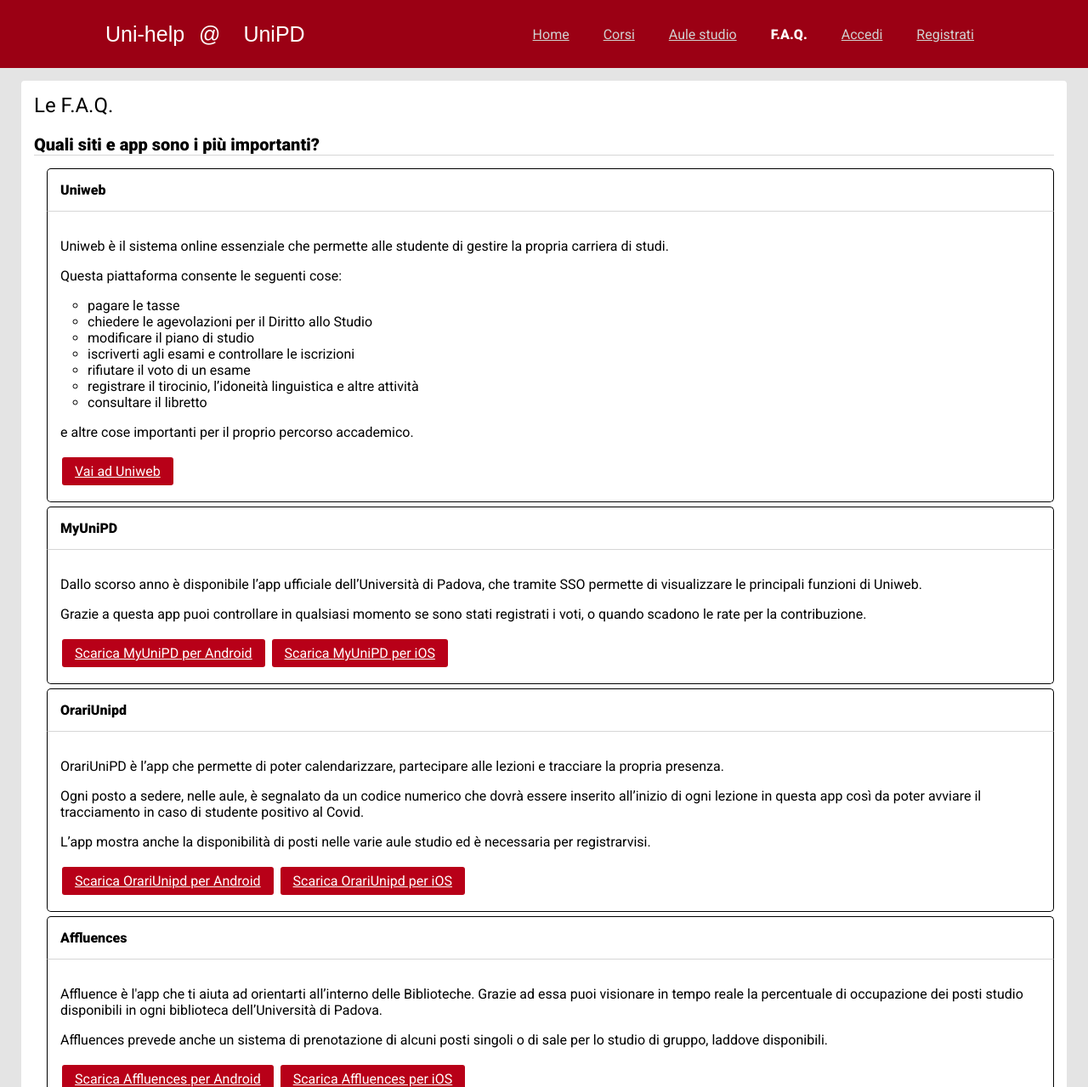
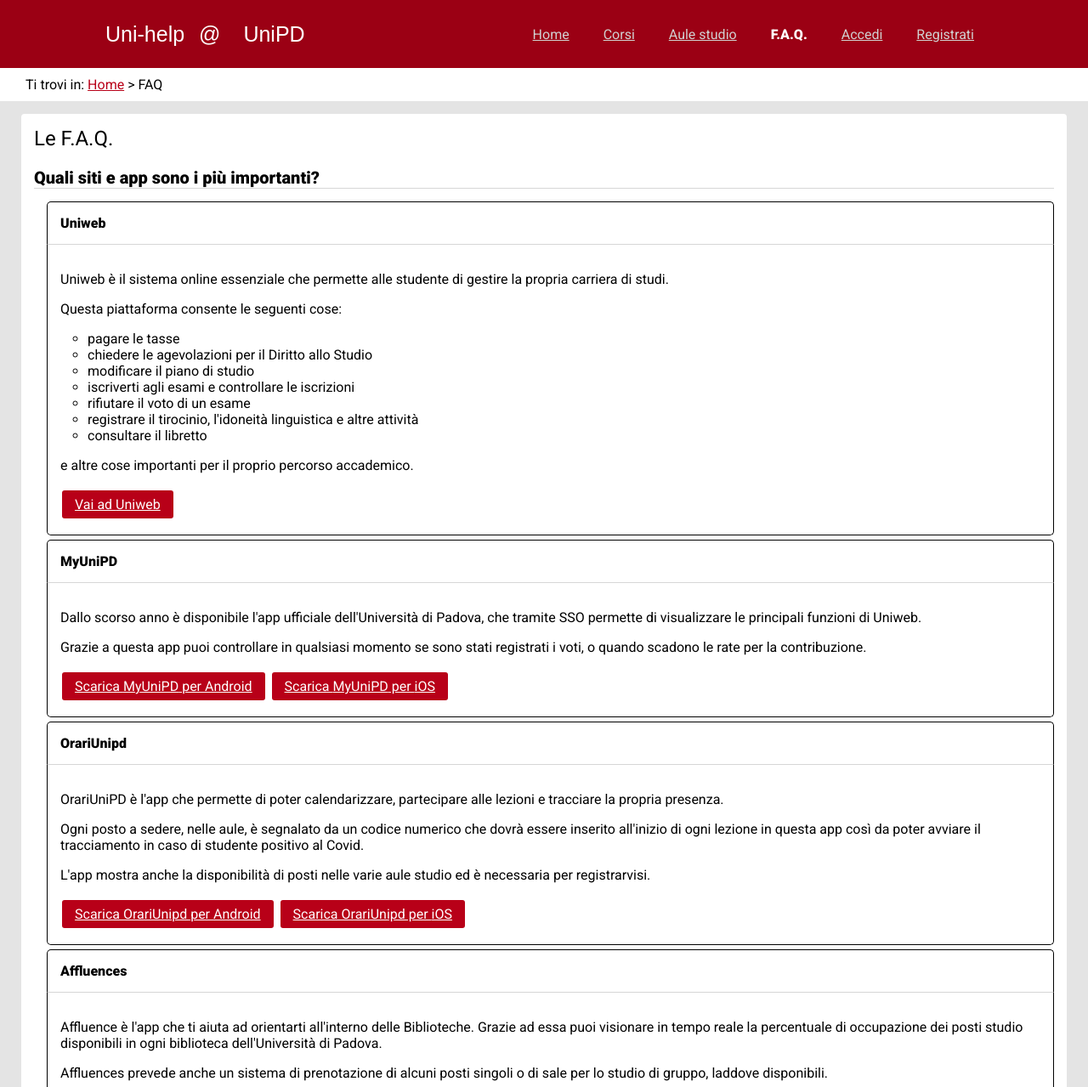
Before and after one commit to Tecwebberz/concorso-accattivante-accessibile, a PHP site: page /faq.php in a window 1280 px wide. Shown: the top 1279 px of the page at 85% size. Run offline with PHP 8.4, Linux system fonts and the light colour scheme; some web fonts are replaced.

Commit message:
breadcrumb

```diff
--- a/public_html/assets/css/main.css
+++ b/public_html/assets/css/main.css
@@ -213,6 +213,7 @@ header {
     overflow: hidden;
     height: auto;
 }
+
     /*Photo gallery*/
 .photo-gallery{
     display: grid;
@@ -258,7 +259,7 @@ header {
 header {
     background-color: var(--primary-accent-bg);
     min-height: 5em;
-    margin: 0 auto 15px auto;
+    margin: 0 auto;
 }
 
 header .logo, header .logo * {
@@ -294,6 +295,15 @@ nav ul li a:hover,a:active {
 nav ul li.active {
     color: var(--primary-accent-text);
     font-weight: 800;
+}
+
+/* Breadcrumb */
+
+nav.breadcrumb {
+    margin-bottom: 15px;
+    padding: 10px 0;
+    padding-left: 30px;
+    background-color: white;
 }
 
 /*Section*/
@@ -532,8 +542,6 @@ input{
     box-sizing: border-box;
 }
 
-
-
 form > .error {
     margin-top: 15px;
     padding-top: 5px;
@@ -677,7 +685,7 @@ fieldset.rating > legend {
     width: 182px;
     height: 35px;
     position: relative;
-    background: url("../img/star-regular.png");
+    background: url("../img/star-regular.webp");
     background-size: contain;
 }
 
@@ -689,7 +697,7 @@ fieldset.rating > legend {
     height: 100%;
     width: 20%;
     z-index: 1;
-    background: url("../img/star-solid.png");
+    background: url("../img/star-solid.webp");
     background-size: contain;
 }
 
--- a/public_html/aula.php
+++ b/public_html/aula.php
@@ -23,6 +23,7 @@ $room_template = $template_engine->load_template(
 $room_template->insert("header", build_header());
 
 $room_template->insert_all(array(
+    "bc_aula" => $room->name,
     "description"  => $room->description,
     "registration" => $room->reservation_required ? "registrazione richiesta"
                                                   : "accesso libero",
@@ -66,3 +67,5 @@ $room_template->insert("form_recensione", make_review_form(ReviewType::STUDYROOM
 $room_template->insert("recensioni", make_reviews($reviews));
 
 echo $room_template->build();
+
+?>
--- a/public_html/corso.php
+++ b/public_html/corso.php
@@ -68,6 +68,7 @@ $course_template = $template_engine->load_template(
 $course_template->insert_all(array(
     "header" => build_header(),
     "name_tit" => strip_tags($course->name),
+    "bc_corso" => $course->name,
     "name" => $course->name,
     "description" => $course->description,
     "cfu" => $course->cfu,
--- a/public_html/templates/404.template.html
+++ b/public_html/templates/404.template.html
@@ -12,6 +12,10 @@
 
     <component>header</component>
 
+    <nav class="breadcrumb">
+        Ti trovi in: <a href="./index.php">Home</a> &gt 404
+    </nav>
+
     <section id="error404" class="flex-container flex-close solid helper beauty-img">
         <h2>Come sei arrivato qui? Sbagliato scala in Torre Archimede?</h2>
         <p>Allora, <component>from</component> <component>to</component></p>
--- a/public_html/templates/accedi.template.html
+++ b/public_html/templates/accedi.template.html
@@ -11,6 +11,9 @@
 <body>
 
     <component>header</component>
+    <nav class="breadcrumb">
+        Ti trovi in: <a href="./index.php">Home</a> &gt Login
+    </nav>
     <section class="flex-container">
         <form class="small floating solid" name="login" id="login-form" action="app/login_engine.php" method="post">
             <h2><span lang="en">Login</span></h2>
--- a/public_html/templates/aula.template.html
+++ b/public_html/templates/aula.template.html
@@ -12,6 +12,11 @@
 <body>
 
     <component>header</component>
+
+    <nav class="breadcrumb">
+        Ti trovi in: <a href="./index.php">Home</a> &gt
+         <a href="./aule.php">Aule</a> &gt <component>bc_aula</component>
+    </nav>
 
     <section id="aula" class="centered">
         <h2><component>name</component></h2>
--- a/public_html/templates/aule/aule.template.html
+++ b/public_html/templates/aule/aule.template.html
@@ -13,6 +13,9 @@
 <body>
 
     <component>header</component>
+    <nav class="breadcrumb">
+        Ti trovi in: <a href="./index.php">Home</a> &gt Aule
+    </nav>
 
     <section id="aule" class="centered">
         <h2 >Le aule studio più vicine a te</h2>
--- a/public_html/templates/corsi/corsi.template.html
+++ b/public_html/templates/corsi/corsi.template.html
@@ -12,7 +12,9 @@
 <body>
 
     <component>header</component>
-
+    <nav class="breadcrumb">
+        Ti trovi in: <a href="./index.php">Home</a> &gt Corsi
+    </nav>
     <section class="corsi centered">
 
         <h2>I corsi della laurea triennale</h2>
--- a/public_html/templates/corso.template.html
+++ b/public_html/templates/corso.template.html
@@ -13,6 +13,11 @@
 <body>
 
     <component>header</component>
+
+    <nav class="breadcrumb">
+        Ti trovi in: <a href="./index.php">Home</a> &gt
+         <a href="./corsi.php">Corsi</a> &gt <component>bc_corso</component>
+    </nav>
 
     <section id="corso" class="centered">
         <h2 class="mini_title"><component>name</component></h2>
--- a/public_html/templates/faq.template.html
+++ b/public_html/templates/faq.template.html
@@ -10,6 +10,9 @@
 </head>
 <body>
     <component>header</component>
+    <nav class="breadcrumb">
+        Ti trovi in: <a href="./index.php">Home</a> &gt FAQ
+    </nav>
 
     <section class="centered">
         <h2>Le F.A.Q.</h2>
@@ -28,7 +31,7 @@
                             <li>modificare il piano di studio</li>
                             <li>iscriverti agli esami e controllare le iscrizioni</li>
                             <li>rifiutare il voto di un esame</li>
-                            <li>registrare il tirocinio, l’idoneità linguistica e altre attività</li>
+                            <li>registrare il tirocinio, l'idoneità linguistica e altre attività</li>
                             <li>consultare il libretto</li>
                         </ul>
 
@@ -41,7 +44,7 @@
                     <dt lang="en">MyUniPD</dt>
                     <dd>
 
-                        <p>Dallo scorso anno è disponibile l’app ufficiale dell’Università di Padova, che tramite SSO permette di visualizzare le principali funzioni di Uniweb.</p>
+                        <p>Dallo scorso anno è disponibile l'app ufficiale dell'Università di Padova, che tramite SSO permette di visualizzare le principali funzioni di Uniweb.</p>
                         <p>Grazie a questa app puoi controllare in qualsiasi momento se sono stati registrati i voti, o quando scadono le rate per la contribuzione.</p>
 
                         <a class="btn btn-primary app" href="https://play.google.com/store/apps/details?id=it.unipd.studenti4.test">Scarica <span lang="en">MyUniPD</span> per <span lang="en">Android</span></a>
@@ -50,11 +53,11 @@
 
                     <dt>OrariUnipd</dt>
                     <dd>
-                        <p>OrariUniPD è l’app che permette di poter calendarizzare, partecipare alle lezioni e tracciare la propria presenza.</p>
+                        <p>OrariUniPD è l'app che permette di poter calendarizzare, partecipare alle lezioni e tracciare la propria presenza.</p>
 
-                        <p>Ogni posto a sedere, nelle aule, è segnalato da un codice numerico che dovrà essere inserito all’inizio di ogni lezione in questa app così da poter avviare il tracciamento in caso di studente positivo al Covid.</p>
+                        <p>Ogni posto a sedere, nelle aule, è segnalato da un codice numerico che dovrà essere inserito all'inizio di ogni lezione in questa app così da poter avviare il tracciamento in caso di studente positivo al Covid.</p>
 
-                        <p>L’app mostra anche la disponibilità di posti nelle varie aule studio ed è necessaria per registrarvisi.</p>
+                        <p>L'app mostra anche la disponibilità di posti nelle varie aule studio ed è necessaria per registrarvisi.</p>
 
                         <a class="btn btn-primary app" href ="https://play.google.com/store/apps/details?id=it.easystaff.unipd&hl=it&gl=IT">Scarica OrariUnipd per <span lang="en">Android</span></a>
                         <a class="btn btn-primary app" href ="https://apps.apple.com/it/app/orariunipd/id1436137050">Scarica OrariUnipd per <span lang="en">iOS</span></a>
@@ -63,7 +66,7 @@
 
                     <dt lang="en">Affluences</dt>
                     <dd>
-                        <p><span lang="en">Affluence</span> è l'app che ti aiuta ad orientarti all’interno delle Biblioteche. Grazie ad essa puoi visionare in tempo reale la percentuale di occupazione dei posti studio disponibili in ogni biblioteca dell’Università di Padova.</p>
+                        <p><span lang="en">Affluence</span> è l'app che ti aiuta ad orientarti all'interno delle Biblioteche. Grazie ad essa puoi visionare in tempo reale la percentuale di occupazione dei posti studio disponibili in ogni biblioteca dell'Università di Padova.</p>
 
                         <p><span lang="en">Affluences</span> prevede anche un sistema di prenotazione di alcuni posti singoli o di sale per lo studio di gruppo, laddove disponibili.</p>
 
@@ -81,12 +84,12 @@
 
             <dt id="stage">Come funziona lo <span lang="fr">stage</span>? </dt>
             <dd>
-                Durante il percorso di studi è prevista la possibilità (in alcuni corsi di studio invece è obbligatorio) di svolgere uno <span lang="fr">stage</span> o tirocinio formativo, che consiste in un periodo di formazione presso aziende, enti pubblici o enti no profit. Le principali figure dello <span lang="fr">stage</span> sono il tutor universitario, ovvero un docente dell’ateneo, e il tutor aziendale, che guidano e seguono lo <span lang="fr">stagista</span> nello svolgimento del compito previsto.
+                Durante il percorso di studi è prevista la possibilità (in alcuni corsi di studio invece è obbligatorio) di svolgere uno <span lang="fr">stage</span> o tirocinio formativo, che consiste in un periodo di formazione presso aziende, enti pubblici o enti no profit. Le principali figure dello <span lang="fr">stage</span> sono il tutor universitario, ovvero un docente dell'ateneo, e il tutor aziendale, che guidano e seguono lo <span lang="fr">stagista</span> nello svolgimento del compito previsto.
             </dd>
 
             <dt id="mense">Come funzionano le mense? </dt>
             <dd>
-                Tutta la popolazione studentesca ha la possibilità di utilizzare il servizio mensa nelle apposite strutture <abbr class="first-abbr" lang="en" title="Educational Service Unit">ESU</abbr>. Il costo del pasto varia a seconda della tipologia di studente, dell’<abbr class="first-abbr" title="Indice Situazione Economica Equivalente">ISEE</abbr> dichiarato e del merito. Per verificare l'apertura di una mensa è possibile consultare <a id="calESU" href="https://www.esu.pd.it/it/Documents/Ristorazione/ITESUPD_Calendario_ristorazione_universitaria.pdf">il calendario (PDF 17.0KB)</a> dal sito dell'<abbr lang="en" title="Educational Service Unit">ESU</abbr>. Per accedere al servizio mensa è necessario generare un <span lang="en">QR</span> code sul portale <abbr lang="en" title="Educational Service Unit">ESU</abbr> (per <a id="qrESU" href="https://www.esu.pd.it/it/Documents/Ristorazione/ITESUPD_QR_code_nota_20181123.pdf">informazioni (PDF 160KB)</a>). Il <span lang="en">QR</span> code è personale e non cedibile! Per accedere fisicamente al servizio di ristorazione dell’<abbr lang="en" title="Educational Service Unit">ESU</abbr> di Padova, è necessario essere muniti di <span lang="en">Green Pass</span>.
+                Tutta la popolazione studentesca ha la possibilità di utilizzare il servizio mensa nelle apposite strutture <abbr class="first-abbr" lang="en" title="Educational Service Unit">ESU</abbr>. Il costo del pasto varia a seconda della tipologia di studente, dell'<abbr class="first-abbr" title="Indice Situazione Economica Equivalente">ISEE</abbr> dichiarato e del merito. Per verificare l'apertura di una mensa è possibile consultare <a id="calESU" href="https://www.esu.pd.it/it/Documents/Ristorazione/ITESUPD_Calendario_ristorazione_universitaria.pdf">il calendario (PDF 17.0KB)</a> dal sito dell'<abbr lang="en" title="Educational Service Unit">ESU</abbr>. Per accedere al servizio mensa è necessario generare un <span lang="en">QR</span> code sul portale <abbr lang="en" title="Educational Service Unit">ESU</abbr> (per <a id="qrESU" href="https://www.esu.pd.it/it/Documents/Ristorazione/ITESUPD_QR_code_nota_20181123.pdf">informazioni (PDF 160KB)</a>). Il <span lang="en">QR</span> code è personale e non cedibile! Per accedere fisicamente al servizio di ristorazione dell'<abbr lang="en" title="Educational Service Unit">ESU</abbr> di Padova, è necessario essere muniti di <span lang="en">Green Pass</span>.
             </dd>
         </dl>
     </section>
--- a/public_html/templates/header.template.html
+++ b/public_html/templates/header.template.html
@@ -12,4 +12,5 @@
             <component>userlogin_action</component>
         </ul>
     </nav>
+
 </header>
--- a/public_html/templates/index.template.html
+++ b/public_html/templates/index.template.html
@@ -11,7 +11,7 @@
 <body>
 
     <component>header</component>
-    <nav>Ti trovi in: Home </nav>
+    <nav class="breadcrumb">Ti trovi in: Home </nav>
     <ul class="flex-container">
         <li id="collab" class="primary-box home-card beauty-img">
             <h1>Collabora</h1>
--- a/public_html/templates/registrati.template.html
+++ b/public_html/templates/registrati.template.html
@@ -14,6 +14,10 @@
 <body>
 
 <component>header</component>
+<nav class="breadcrumb">
+    Ti trovi in: <a href="./index.php">Home</a> &gt Registrati
+</nav>
+
 <form class="medium articled solid" id="register-form" name="registerform" action="app/registration_engine.php" method="post">
     <h2 class="">Registrati</h2>
     <div class="row">
```
